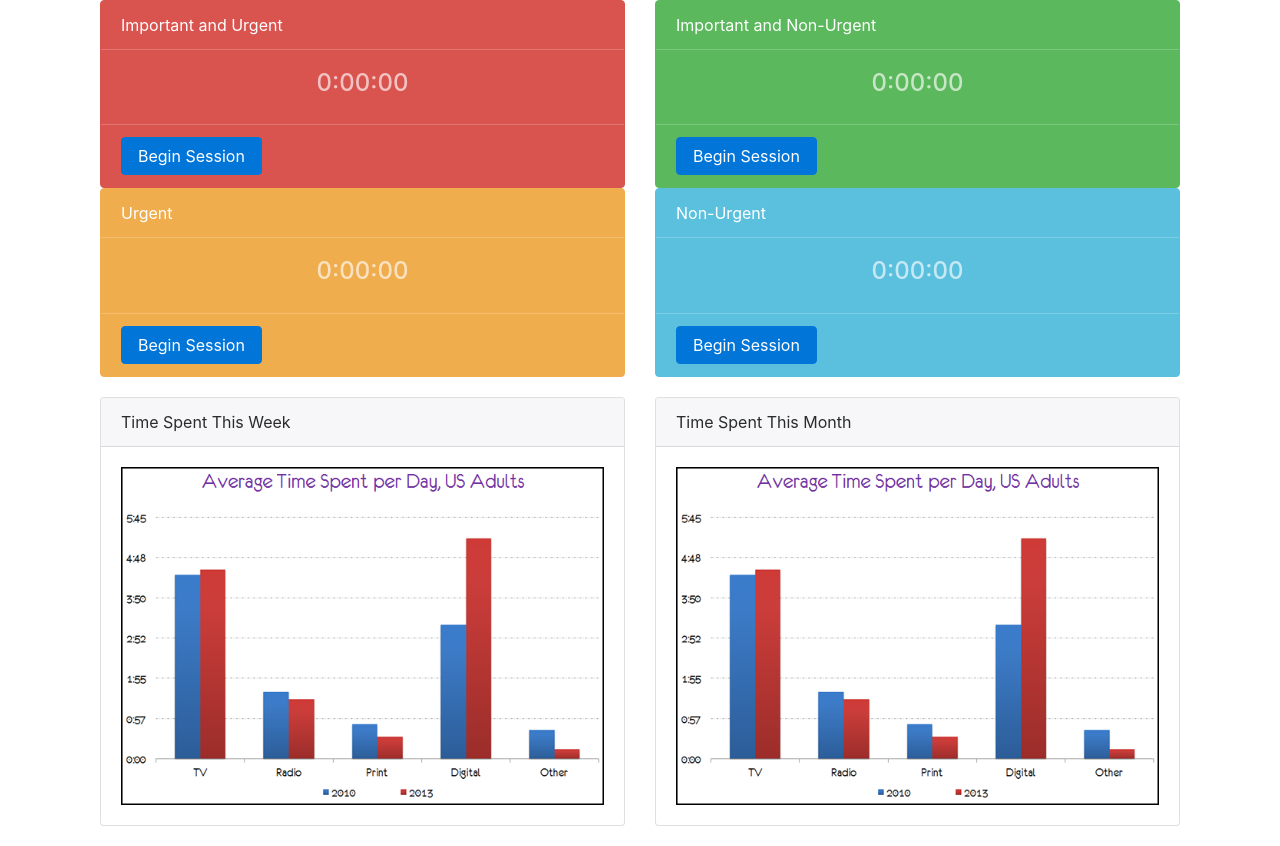
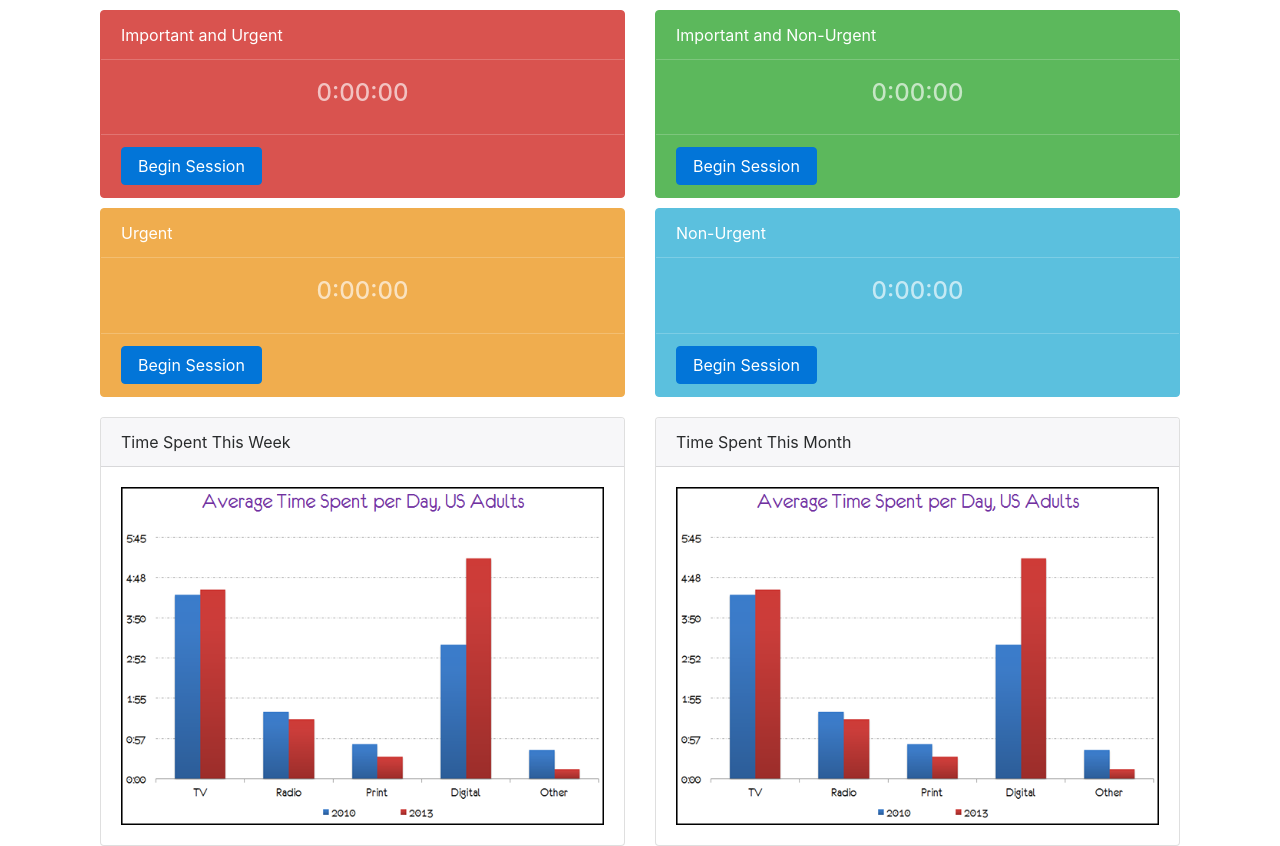
Before and after one commit to mooja/eisenhower_dashboard, a Django app: page / in a window 1280 px wide. Shown: the part 56-902 px from the top of the page. Run offline with Django 3.2, Linux system fonts and the light colour scheme; style sheets or scripts are compiled from the project's sources; some libraries are stand-ins or nearby versions.

Commit message:
fixed up ui a bit

```diff
--- a/eisenhower_dashboard/static/sass/project.scss
+++ b/eisenhower_dashboard/static/sass/project.scss
@@ -81,8 +81,8 @@ $red: #b94a48;
 
 .graphs {
   margin-top: 20px;
+}
 
-  &:first-child {
-    padding-left: 0;
-  }
+.matrix {
+  margin-top: 10px;
 }
--- a/eisenhower_dashboard/templates/pages/home.html
+++ b/eisenhower_dashboard/templates/pages/home.html
@@ -4,7 +4,8 @@
 {% block content %}
 <div class="container">
     {% comment %} <div class="row"><div class="col"><h1 class="text-center">Today</h1></div></div> {% endcomment %}
-    <div class="row ematrix">
+    <!-- /////////////////// Eisenhower Matrix ///////////////////////// -->
+    <div class="row matrix">
         <div class="col">
             <div class="card card-inverse card-danger">
                 <div class="card-header">Important and Urgent</div>
@@ -28,7 +29,7 @@
             </div>
         </div>
     </div>
-    <div class="row">
+    <div class="row matrix">
         <div class="col">
             <div class="card card-inverse card-warning">
                 <div class="card-header">Urgent</div>
@@ -52,6 +53,7 @@
             </div>
         </div>
     </div>
+    <!-- /////////////////// Eisenhower Matrix ///////////////////////// -->
 
     <div class="row graphs">
         <div class="col">
```
